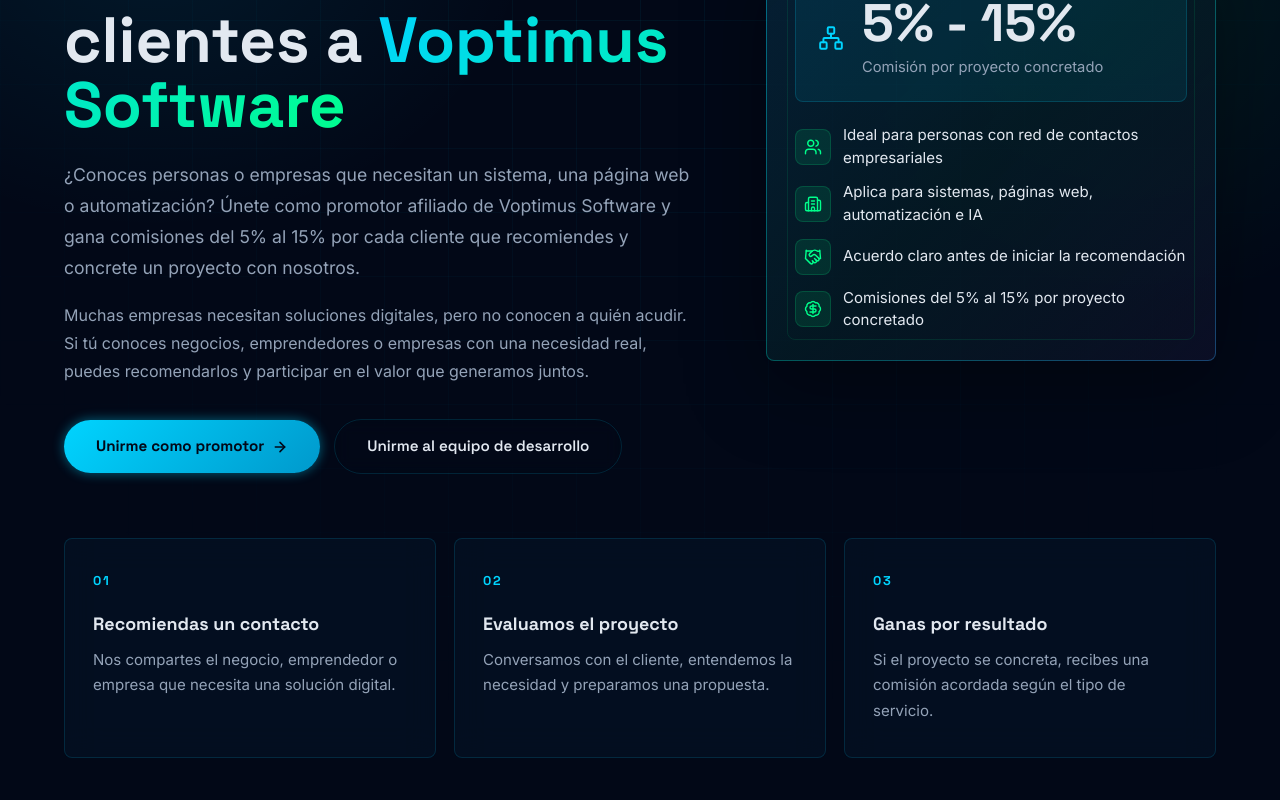
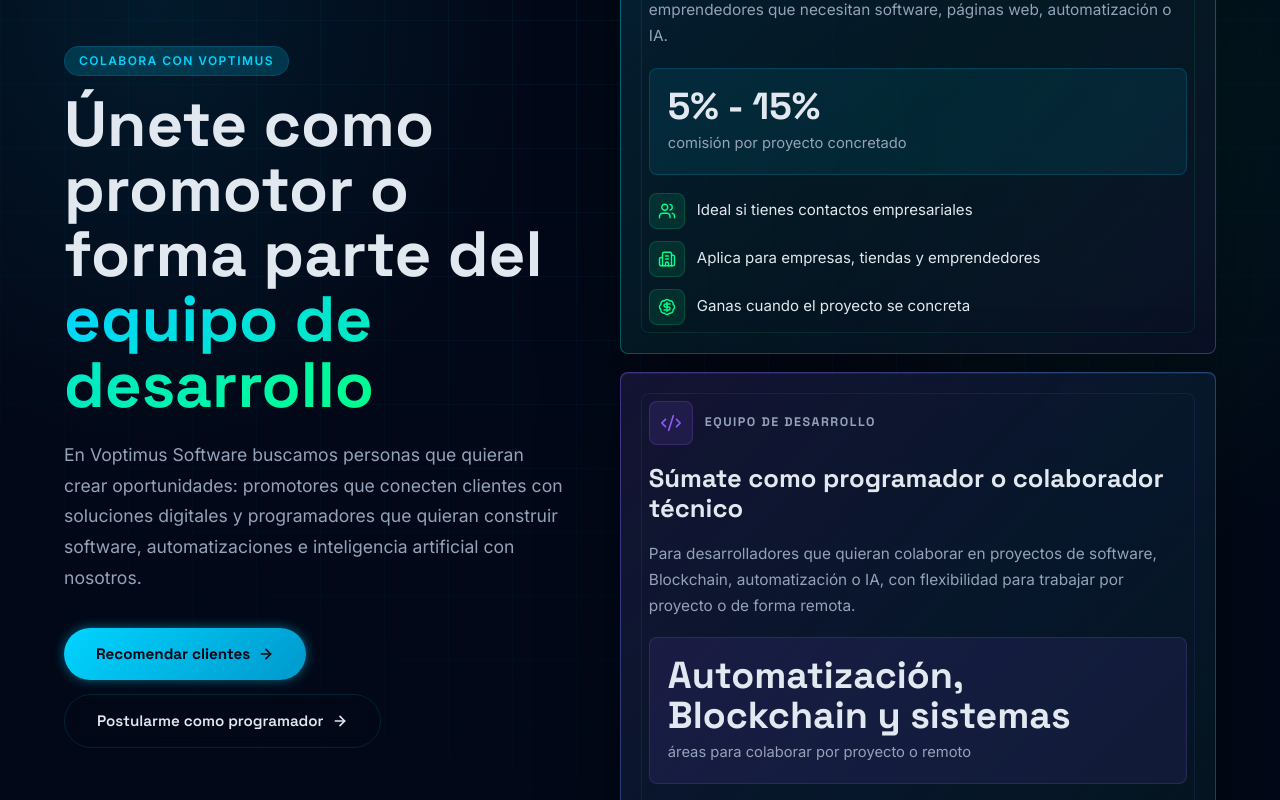
Before and after one commit to estosito999/voptimus-software-landing-page, a Next.js app in the folder frontend/: page /afiliaciones in a window 1280 px wide. Shown: the part 300-1100 px from the top of the page. Built offline with nearby package versions, Linux system fonts and the light colour scheme.

Commit message:
feat: actualizar formulario de contacto y mejorar diseño de oportunidades de colaboración

```diff
--- a/frontend/components/OpportunityContactForm.tsx
+++ b/frontend/components/OpportunityContactForm.tsx
@@ -31,15 +31,15 @@ const FORM_CONFIG = {
     intro:
       'Cuéntanos sobre ti y el tipo de clientes que podrías recomendar. Revisaremos tu solicitud y te responderemos para coordinar el acuerdo de promotor afiliado.',
     formType: 'Promotor afiliado',
-    companyLabel: '¿Qué tipo de clientes o empresas conoces?',
-    companyPlaceholder: 'Ej: restaurantes, tiendas, emprendedores, empresas locales',
-    optionLabel: 'Tipo de oportunidad',
+    companyLabel: 'Numero de contacto',
+    companyPlaceholder: 'Ej: +591 12345678',
+    optionLabel: 'Cual es Fuerte?',
     options: [
-      'Sistema o software a medida',
-      'Página web o landing page',
-      'Automatización de procesos',
-      'Facturación SIAT',
-      'Todavía no estoy seguro',
+      'Diseño Grafico y branding',
+      'Editorial y redacción de contenidos',
+      'Edicion de video y multimedia',
+      'Comunicación y marketing digital',
+      'Todavía no lo sé pero quiero aprender',
     ],
     messageLabel: 'Mensaje para Voptimus *',
     messagePlaceholder:
@@ -60,7 +60,7 @@ const FORM_CONFIG = {
       {
         icon: Users,
         label: 'Ideal para',
-        value: 'Personas con red de contactos',
+        value: 'Personas que quieran ganar recomendando a su red de contactos',
         color: 'var(--cyan)',
         background: 'var(--cyan-dim)',
         border: 'var(--border)',
--- a/frontend/components/PromoterAffiliates.module.css
+++ b/frontend/components/PromoterAffiliates.module.css
@@ -28,8 +28,8 @@
   margin: 0 auto;
   padding: 0 24px;
   display: grid;
-  grid-template-columns: minmax(0, 1.05fr) minmax(340px, 0.75fr);
-  gap: 72px;
+  grid-template-columns: minmax(0, 0.92fr) minmax(360px, 1.08fr);
+  gap: 48px;
   align-items: center;
 }
 
@@ -54,21 +54,15 @@
   -webkit-text-fill-color: transparent;
 }
 
-.lead,
-.text {
+.lead {
   max-width: 700px;
   color: var(--text-dim);
   line-height: 1.75;
 }
 
 .lead {
-  margin: 0 0 18px;
+  margin: 0;
   font-size: 1.1rem;
-}
-
-.text {
-  margin: 0;
-  font-size: 1rem;
 }
 
 .actions {
@@ -79,10 +73,16 @@
   margin-top: 34px;
 }
 
-.panel {
+.opportunities {
+  display: grid;
+  gap: 18px;
+}
+
+.opportunity {
   position: relative;
+  overflow: hidden;
   display: grid;
-  gap: 22px;
+  gap: 18px;
   padding: 28px;
   border: 1px solid rgba(0, 212, 255, 0.22);
   border-radius: 8px;
@@ -96,7 +96,11 @@
   animation-delay: 0.12s;
 }
 
-.panel::before {
+.opportunity:nth-child(2) {
+  animation-delay: 0.2s;
+}
+
+.opportunity::before {
   content: "";
   position: absolute;
   inset: 20px;
@@ -105,29 +109,96 @@
   pointer-events: none;
 }
 
-.commission {
+.developer {
+  border-color: rgba(139, 92, 246, 0.24);
+  background:
+    linear-gradient(135deg, rgba(14, 17, 42, 0.84), rgba(3, 10, 23, 0.72)) padding-box,
+    linear-gradient(135deg, rgba(139, 92, 246, 0.34), rgba(0, 212, 255, 0.24), rgba(0, 255, 140, 0.16)) border-box;
+}
+
+.developer::before {
+  border-color: rgba(139, 92, 246, 0.12);
+}
+
+.opportunityHeader {
   position: relative;
   z-index: 1;
   display: flex;
   align-items: center;
-  gap: 18px;
-  padding: 22px;
+  gap: 12px;
+}
+
+.opportunityIcon {
+  width: 44px;
+  height: 44px;
+  display: grid;
+  place-items: center;
   border-radius: 8px;
   background: rgba(0, 212, 255, 0.08);
   border: 1px solid rgba(0, 212, 255, 0.18);
   color: var(--cyan);
 }
 
-.commissionValue {
+.developer .opportunityIcon {
+  background: rgba(139, 92, 246, 0.12);
+  border-color: rgba(139, 92, 246, 0.22);
+  color: var(--violet);
+}
+
+.opportunityEyebrow {
+  margin: 0;
+  color: var(--text-dim);
+  font-family: var(--font-heading), sans-serif;
+  font-size: 0.78rem;
+  font-weight: 800;
+  letter-spacing: 0.12em;
+  text-transform: uppercase;
+}
+
+.opportunity h2 {
+  position: relative;
+  z-index: 1;
   margin: 0;
   color: var(--white);
   font-family: var(--font-heading), sans-serif;
-  font-size: clamp(2rem, 5vw, 3.3rem);
+  font-size: clamp(1.3rem, 2vw, 1.65rem);
   font-weight: 800;
-  line-height: 1;
+  line-height: 1.18;
 }
 
-.commissionLabel {
+.opportunityText {
+  position: relative;
+  z-index: 1;
+  margin: 0;
+  color: var(--text-dim);
+  font-size: 0.96rem;
+  line-height: 1.7;
+}
+
+.highlight {
+  position: relative;
+  z-index: 1;
+  padding: 18px;
+  border-radius: 8px;
+  background: rgba(0, 212, 255, 0.08);
+  border: 1px solid rgba(0, 212, 255, 0.16);
+}
+
+.developer .highlight {
+  background: rgba(139, 92, 246, 0.1);
+  border-color: rgba(139, 92, 246, 0.2);
+}
+
+.highlightValue {
+  margin: 0;
+  color: var(--white);
+  font-family: var(--font-heading), sans-serif;
+  font-size: clamp(1.55rem, 3vw, 2.35rem);
+  font-weight: 800;
+  line-height: 1.05;
+}
+
+.highlightLabel {
   margin: 6px 0 0;
   color: var(--text-dim);
   font-size: 0.92rem;
@@ -159,6 +230,12 @@
   background: rgba(0, 255, 140, 0.1);
   color: var(--green);
   border: 1px solid rgba(0, 255, 140, 0.16);
+}
+
+.developer .benefitIcon {
+  background: rgba(139, 92, 246, 0.1);
+  color: var(--violet);
+  border-color: rgba(139, 92, 246, 0.18);
 }
 
 .steps {
@@ -216,8 +293,8 @@
     gap: 44px;
   }
 
-  .panel {
-    max-width: 640px;
+  .opportunities {
+    max-width: 720px;
   }
 
   .steps {
@@ -248,12 +325,11 @@
     justify-content: center;
   }
 
-  .panel {
+  .opportunity {
     padding: 20px;
   }
 
-  .commission {
+  .opportunityHeader {
     align-items: flex-start;
-    padding: 18px;
   }
 }
--- a/frontend/components/PromoterAffiliates.tsx
+++ b/frontend/components/PromoterAffiliates.tsx
@@ -4,8 +4,11 @@ import {
   ArrowRight,
   BadgeDollarSign,
   Building2,
+  Code2,
   Handshake,
+  Laptop,
   Network,
+  Rocket,
   Users,
 } from 'lucide-react'
 import TransitionButton from '@/components/TransitionButton'
@@ -14,51 +17,69 @@ import styles from './PromoterAffiliates.module.css'
 
 const STEPS = [
   {
-    title: 'Recomiendas un contacto',
-    text: 'Nos compartes el negocio, emprendedor o empresa que necesita una solución digital.',
+    title: 'Eliges cómo colaborar',
+    text: 'Puedes recomendar clientes con necesidades digitales o postularte como programador para sumarte al equipo.',
   },
   {
-    title: 'Evaluamos el proyecto',
-    text: 'Conversamos con el cliente, entendemos la necesidad y preparamos una propuesta.',
+    title: 'Conversamos contigo',
+    text: 'Revisamos tu perfil, tus contactos o tus habilidades técnicas para encontrar la mejor forma de trabajar juntos.',
   },
   {
-    title: 'Ganas por resultado',
-    text: 'Si el proyecto se concreta, recibes una comisión acordada según el tipo de servicio.',
+    title: 'Creamos oportunidades',
+    text: 'Si la colaboración avanza, definimos acuerdos claros, responsabilidades y próximos pasos para cada proyecto.',
   },
 ]
 
-const BENEFITS = [
-  { icon: Users, label: 'Ideal para personas con red de contactos empresariales' },
-  { icon: Building2, label: 'Aplica para sistemas, páginas web, automatización e IA' },
-  { icon: Handshake, label: 'Acuerdo claro antes de iniciar la recomendación' },
-  { icon: BadgeDollarSign, label: 'Comisiones del 5% al 15% por proyecto concretado' },
-]
+const OPPORTUNITIES = [
+  {
+    tone: 'promoter',
+    icon: Network,
+    eyebrow: 'Promotores afiliados',
+    title: 'Recomienda clientes y gana comisión',
+    text: 'Para personas con red de contactos que conocen negocios, empresas o emprendedores que necesitan software, páginas web, automatización o IA.',
+    highlight: '5% - 15%',
+    highlightLabel: 'comisión por proyecto concretado',
+    benefits: [
+      { icon: Users, label: 'Ideal si tienes contactos empresariales' },
+      { icon: Building2, label: 'Aplica para empresas, tiendas y emprendedores' },
+      { icon: BadgeDollarSign, label: 'Ganas cuando el proyecto se concreta' },
+    ],
+  },
+  {
+    tone: 'developer',
+    icon: Code2,
+    eyebrow: 'Equipo de desarrollo',
+    title: 'Súmate como programador o colaborador técnico',
+    text: 'Para desarrolladores que quieran colaborar en proyectos de software, Blockchain, automatización o IA, con flexibilidad para trabajar por proyecto o de forma remota.',
+    highlight: 'Automatización, Blockchain y sistemas',
+    highlightLabel: 'áreas para colaborar por proyecto o remoto',
+    benefits: [
+      { icon: Laptop, label: 'Participación en proyectos reales' },
+      { icon: Rocket, label: 'Espacio para crecer y aprender con práctica' },
+      { icon: Handshake, label: 'Colaboración clara según tu disponibilidad' },
+    ],
+  },
+] as const
 
 export default function PromoterAffiliates() {
   return (
     <section
-      id="promotores"
+      id="colaboradores"
       className={styles.section}
-      aria-labelledby="promoter-title"
+      aria-labelledby="collaboration-title"
     >
       <div className={styles.inner}>
         <div className={styles.content}>
-          <span className="section-label">Promotores afiliados</span>
-          <h1 id="promoter-title" className={styles.title}>
-            Gana comisiones recomendando clientes a{' '}
-            <span>Voptimus Software</span>
+          <span className="section-label">Colabora con Voptimus</span>
+          <h1 id="collaboration-title" className={styles.title}>
+            Únete como promotor o forma parte del{' '}
+            <span>equipo de desarrollo</span>
           </h1>
           <p className={styles.lead}>
-            ¿Conoces personas o empresas que necesitan un sistema, una página web
-            o automatización? Únete como promotor afiliado de Voptimus Software y
-            gana comisiones del 5% al 15% por cada cliente que recomiendes y
-            concrete un proyecto con nosotros.
-          </p>
-          <p className={styles.text}>
-            Muchas empresas necesitan soluciones digitales, pero no conocen a
-            quién acudir. Si tú conoces negocios, emprendedores o empresas con
-            una necesidad real, puedes recomendarlos y participar en el valor que
-            generamos juntos.
+            En Voptimus Software buscamos personas que quieran crear oportunidades:
+            promotores que conecten clientes con soluciones digitales y programadores
+            que quieran construir software, automatizaciones e inteligencia artificial
+            con nosotros.
           </p>
 
           <div className={styles.actions}>
@@ -66,43 +87,62 @@ export default function PromoterAffiliates() {
               href={`${ROUTES.soluciones}#formulario-promotores`}
               className="btn-primary"
             >
-              Unirme como promotor
+              Recomendar clientes
               <ArrowRight size={16} strokeWidth={2.4} aria-hidden="true" />
             </TransitionButton>
             <TransitionButton
               href={`${ROUTES.equipo}#formulario-equipo`}
               className="btn-secondary"
             >
-              Unirme al equipo de desarrollo
+              Postularme como programador
+              <ArrowRight size={16} strokeWidth={2.4} aria-hidden="true" />
             </TransitionButton>
           </div>
         </div>
 
-        <div className={styles.panel} aria-label="Resumen del programa de promotores">
-          <div className={styles.commission}>
-            <Network size={26} strokeWidth={1.8} aria-hidden="true" />
-            <div>
-              <p className={styles.commissionValue}>5% - 15%</p>
-              <p className={styles.commissionLabel}>
-                Comisión por proyecto concretado
-              </p>
+        <div className={styles.opportunities} aria-label="Formas de colaborar">
+          {OPPORTUNITIES.map((opportunity) => {
+            const Icon = opportunity.icon
+
+            return (
+              <article
+                key={opportunity.title}
+                className={`${styles.opportunity} ${
+                  opportunity.tone === 'developer' ? styles.developer : styles.promoter
+                }`}
+              >
+                <div className={styles.opportunityHeader}>
+                  <span className={styles.opportunityIcon}>
+                    <Icon size={22} strokeWidth={1.8} aria-hidden="true" />
+                  </span>
+                  <span className={styles.opportunityEyebrow}>{opportunity.eyebrow}</span>
                 </div>
+
+                <h2>{opportunity.title}</h2>
+                <p className={styles.opportunityText}>{opportunity.text}</p>
+
+                <div className={styles.highlight}>
+                  <p className={styles.highlightValue}>{opportunity.highlight}</p>
+                  <p className={styles.highlightLabel}>{opportunity.highlightLabel}</p>
                 </div>
 
                 <div className={styles.benefits}>
-            {BENEFITS.map(({ icon: Icon, label }) => (
+                  {opportunity.benefits.map(({ icon: BenefitIcon, label }) => (
                     <div key={label} className={styles.benefit}>
                       <span className={styles.benefitIcon}>
-                  <Icon size={18} strokeWidth={1.9} aria-hidden="true" />
+                        <BenefitIcon size={18} strokeWidth={1.9} aria-hidden="true" />
                       </span>
                       <span>{label}</span>
                     </div>
                   ))}
                 </div>
+              </article>
+            )
+          })}
         </div>
       </div>
 
-      <div className={styles.steps} aria-label="Proceso para promotores">
+      <div className={styles.steps} aria-label="Proceso para colaboradores">
         {STEPS.map((step, index) => (
           <article key={step.title} className={`glass-card ${styles.step}`}>
             <span className={styles.stepNumber}>0{index + 1}</span>
```
Lines whose indentation alone changed are shown as unchanged.
